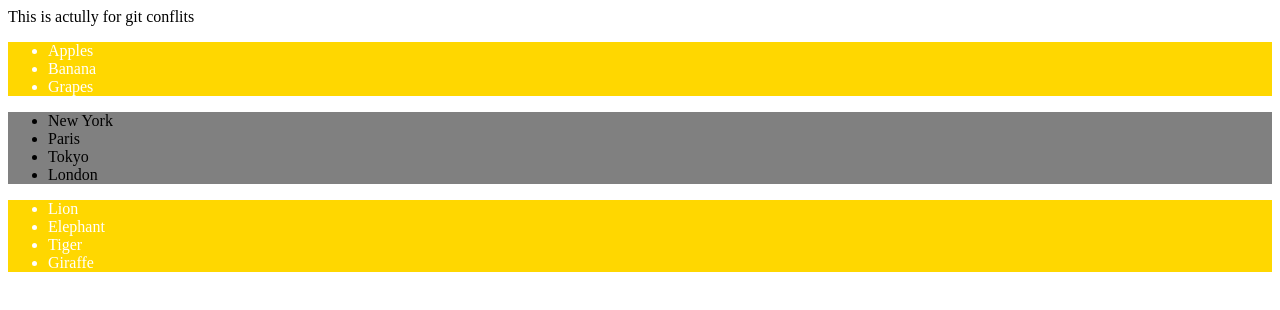
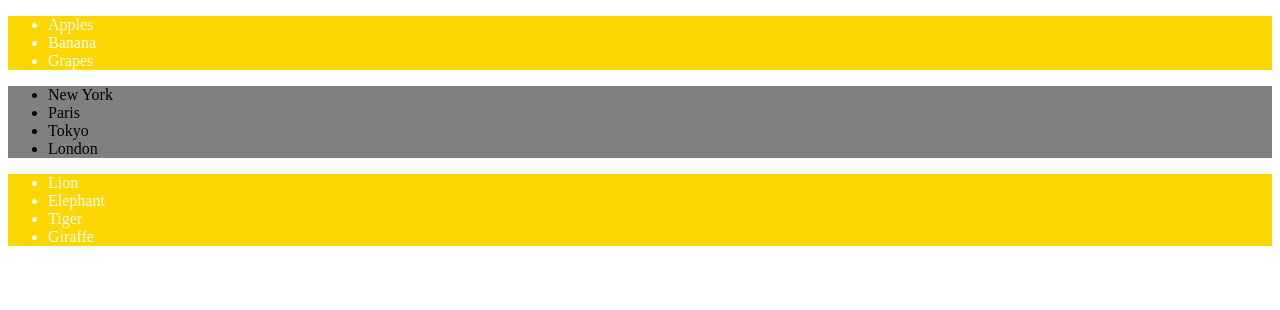
Before and after one commit to AudreyWhurah/Second_LandingPage, a plain HTML site: page index.html in a window 1280 px wide. Drawn offline with Linux system fonts and the light colour scheme.

Commit message:
this will create merge conflict

```diff
--- a/index.html
+++ b/index.html
@@ -7,7 +7,7 @@
     <style></style>
   </head>
   <body>
-    <div>This is actully for git conflits</div>
+    <!-- <div>This is actully for git conflits</div> -->
     <div id="wrapper">
       <ul class="fruits-animals">
         <li>Apples</li>
```
